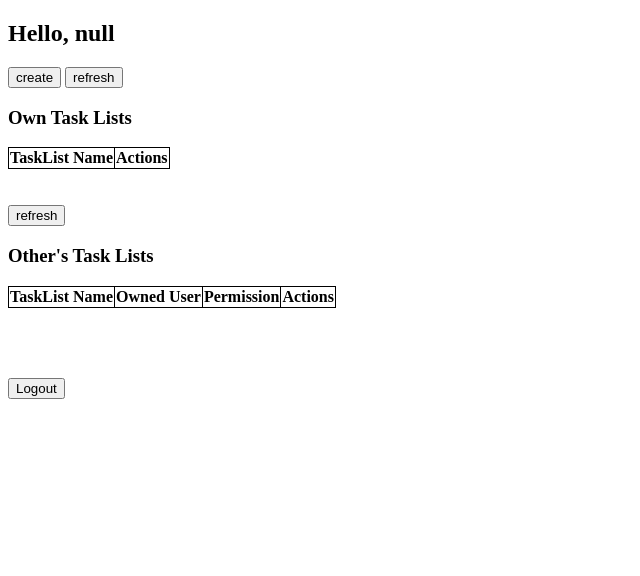
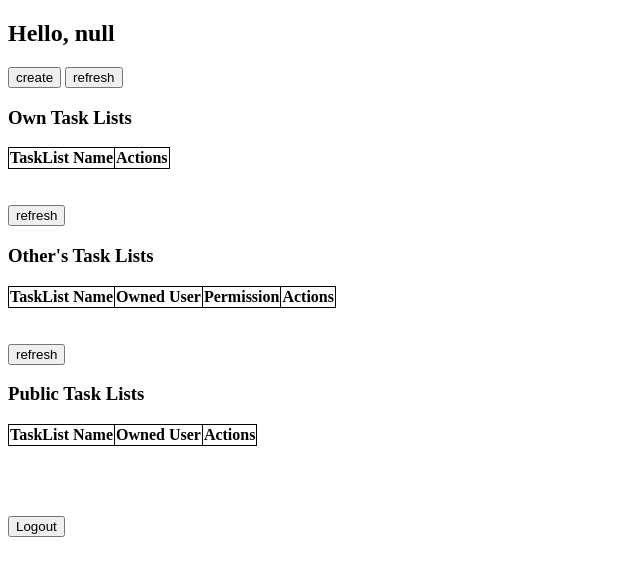
Before and after one commit to xxcisxxc/lqxx4156, a plain HTML site: page client/tasklist.html in a window 1280 px wide. Shown: the whole page, without its empty margins (0-640 px from the left). Drawn offline with Linux system fonts and the light colour scheme; no server answers.

Commit message:
modified client for public table

```diff
--- a/client/tasklist.html
+++ b/client/tasklist.html
@@ -36,6 +36,11 @@ document.getElementById("user").innerHTML += window.localStorage.getItem("user")
 <button type="button" onclick="getOtherLists();document.getElementById('err-msg').innerHTML = ''">refresh</button>
 <h3>Other's Task Lists</h3>
 <table id="OtherTaskListTable">
+</table>
+<br><br>
+<button type="button" onclick="getAllPublicLists();document.getElementById('err-msg').innerHTML = ''">refresh</button>
+<h3>Public Task Lists</h3>
+<table id="PublicTaskListTable">
 </table>
 <p></p>
 <br><br><br>
@@ -115,6 +120,37 @@ async function getOtherLists() {
 }
 
 getOtherLists();
+
+async function getAllPublicLists() {
+  var table = document.getElementById("PublicTaskListTable");
+  table.innerHTML = "<tr><th>TaskList Name</th><th>Owned User</th><th>Actions</th></tr>";
+  const requestOptions = {
+    method: "GET",
+    headers: {
+      'Accept': 'application/json',
+      'Authorization': 'Basic '+ btoa(window.localStorage.getItem("token")),
+    }
+  };
+  const response = await fetch("https://lqxx4156.tk/v1/public/all", requestOptions);
+  const data = await response.json();
+  if (response.status == 200) {
+    const arr = data.data;
+    if (arr !== null) {
+      arr.forEach(element => {
+        var row = table.insertRow(-1);
+        var name = row.insertCell(0);
+        var user = row.insertCell(1);
+        var actions = row.insertCell(2);
+        name.innerHTML = element.list;
+        user.innerHTML = element.user;
+        actions.innerHTML = `<button type="button" name=${element.list} onclick="gotoNext(this, 'task.html', '${element.user}', '${element.permission}')">show</button> `;
+        actions.innerHTML += `<button type="button" name=${JSON.stringify(element)} onclick="showInfo(this, true)">revise</button>`;
+      });
+    }
+  }
+}
+
+getAllPublicLists()
 
 function gotoNext(button, page, other, permission) {
   window.localStorage.setItem('other', other);
```
